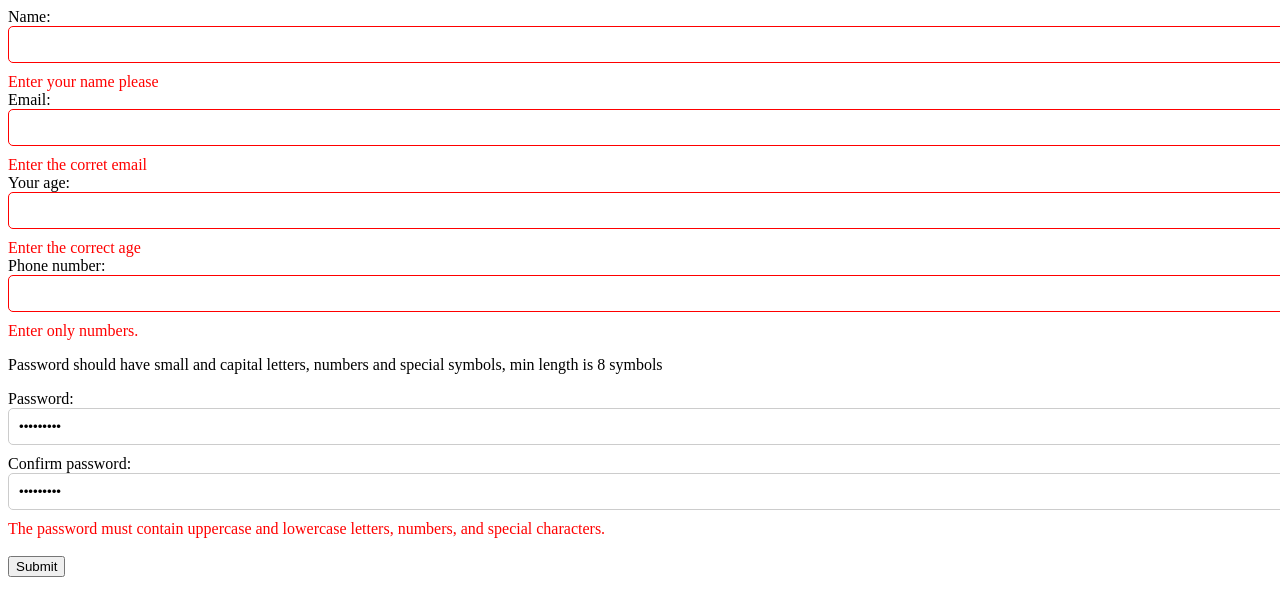
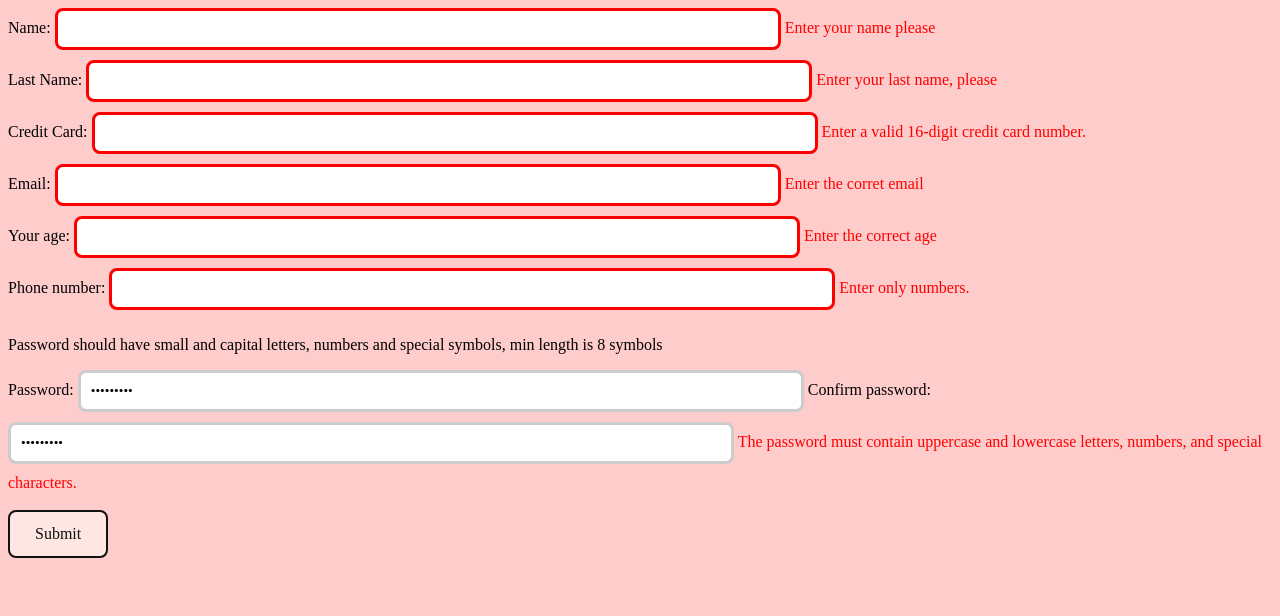
Before and after one commit to Anastasiiasyvak/individual_project_web, a plain HTML site: page index1.html in a window 1280 px wide. Both pictures are taken after typing "Sample123", "Sample123" into the empty fields and a click on the input "Submit". Drawn offline with nearby package versions, Linux system fonts and the light colour scheme; files that its build step writes are made by us from their sources.

```diff
--- a/index1.html
+++ b/index1.html
@@ -2,31 +2,41 @@
 <html lang="en">
 <head>
     <meta charset="UTF-8">
-    <link rel="stylesheet" href="style1.css"/>
+    <link rel="stylesheet" href="styles/style1.css"/>
     <script src="https://code.jquery.com/jquery-3.6.0.js"></script>
     <script src="https://code.jquery.com/ui/1.13.2/jquery-ui.js"></script>
-    <title>Ninth_assignment</title>
+    <title>Form</title>
 </head>
 <body>
     <form>
         <div>
             <label for="userName">Name:</label>
-          <input type="text" name="userName" id="userName" />
+            <input type="text" name="userName" id="userName" title="Enter your name, e.g., John Doe" />
             <span id="userNameError" class="error-message"></span>
         </div>
         <div>
+            <label for="userLastName">Last Name:</label>
+            <input type="text" name="userLastName" id="userLastName" title="Enter your last name, e.g., Smith" />
+            <span id="userLastNameError" class="error-message"></span>
+        </div>
+        <div>
+            <label for="creditCard">Credit Card:</label>
+            <input type="text" name="creditCard" id="creditCard" title="Enter your 16-digit credit card number" />
+            <span id="creditCardError" class="error-message"></span>
+        </div>
+        <div>
             <label for="userEmail">Email:</label>
-          <input type="email" name="userEmail" id="userEmail" />
+            <input type="email" name="userEmail" id="userEmail" title="Enter a valid email address" />
             <span id="userEmailError" class="error-message"></span>
         </div>
         <div>
             <label for="userAge">Your age:</label>
-          <input type="number" name="userAge" id="userAge" />
+            <input type="number" name="userAge" id="userAge" title="Enter your age (e.g., 25)" />
             <span id="userAgeError" class="error-message"></span>
         </div>
         <div>
             <label for="userNumber">Phone number:</label>
-          <input type="tel" name="userNumber" id="userNumber" />
+            <input type="tel" name="userNumber" id="userNumber" title="Enter your phone number with digits only" />
             <span id="userNumberError" class="error-message"></span>
         </div>
     </form>
@@ -39,7 +49,7 @@
         <input type="password" id="confirmPassword" required>
         <span id="message" class="error-message"></span>
         <br><br>
-        <input type="submit" value="Submit">
+        <input class="button" type="submit" value="Submit">
     </form>
 </div>
 <script src="scripts/script1.js"></script>
--- a/scripts/script1.js
+++ b/scripts/script1.js
@@ -8,6 +8,28 @@
     var userEmail = document.getElementById("userEmail");
     var userAge = document.getElementById("userAge");
     var userNumber = document.getElementById("userNumber");
+    var userLastName = document.getElementById("userLastName");
+    var creditCard = document.getElementById("creditCard");
+
+    if (userLastName.value.trim() === "") {
+        document.getElementById("userLastNameError").textContent = "Enter your last name, please";
+        userLastName.classList.add("error");
+        event.preventDefault();
+    } else {
+        document.getElementById("userLastNameError").textContent = "";
+        userLastName.classList.remove("error");
+        userLastName.classList.add("success");
+    }
+
+    if (!creditCard.value.match(/^\d{16}$/)) {
+        document.getElementById("creditCardError").textContent = "Enter a valid 16-digit credit card number.";
+        creditCard.classList.add("error");
+        event.preventDefault();
+    } else {
+        document.getElementById("creditCardError").textContent = "";
+        creditCard.classList.remove("error");
+        creditCard.classList.add("success");
+    }
 
 
     if (userName.value.trim() === "") {
--- a/styles/style1.css
+++ b/styles/style1.css
@@ -1,15 +1,24 @@
+
+body {
+    background-color: #FFCCCC;
+    overflow-x: hidden;
+}
+
 input[type="text"],
 input[type="email"],
 input[type="number"],
 input[type="tel"],
 input[type="password"],
 input[type="range"] {
-    width: 100%;
+    width: 700px;
     padding: 10px;
     margin-bottom: 10px;
     border: 1px solid #ccc;
-    border-radius: 5px;
+    border-radius: 8px;
     transition: border-color 0.3s;
+    border-width: 3px;
+    font-family: 'Cormorant Garamond', serif;
+
 }
 
 input[type="text"]:focus,
@@ -37,3 +46,56 @@
 .success-message {
     color: green;
 }
+
+
+.button {
+    align-items: center;
+    background-color: #fee6e3;
+    border: 2px solid #111;
+    border-radius: 8px;
+    box-sizing: border-box;
+    color: #111;
+    cursor: pointer;
+    display: flex;
+    font-family: 'Cormorant Garamond', serif ;
+    font-size: 16px;
+    height: 48px;
+    justify-content: center;
+    line-height: 24px;
+    max-width: 100%;
+    padding: 0 25px;
+    position: relative;
+    text-align: center;
+    text-decoration: none;
+    user-select: none;
+    -webkit-user-select: none;
+    touch-action: manipulation;
+  }
+
+  .button:after {
+    background-color: #111;
+    border-radius: 8px;
+    content: "";
+    display: block;
+    height: 48px;
+    left: 0;
+    width: 100%;
+    position: absolute;
+    top: -2px;
+    transform: translate(8px, 8px);
+    transition: transform .2s ease-out;
+    z-index: -1;
+  }
+
+  .button:hover:after{
+    transform: translate(0, 0);
+  }
+
+  .button:active {
+    background-color: #ffdeda;
+    outline: 0;
+  }
+
+  .button:hover {
+    outline: 0;
+  }
```
Also changed, not shown: ourParfumData.json (+10 -9 lines), scripts/script.js (+24 -0 lines). Lines whose indentation alone changed are shown as unchanged.
